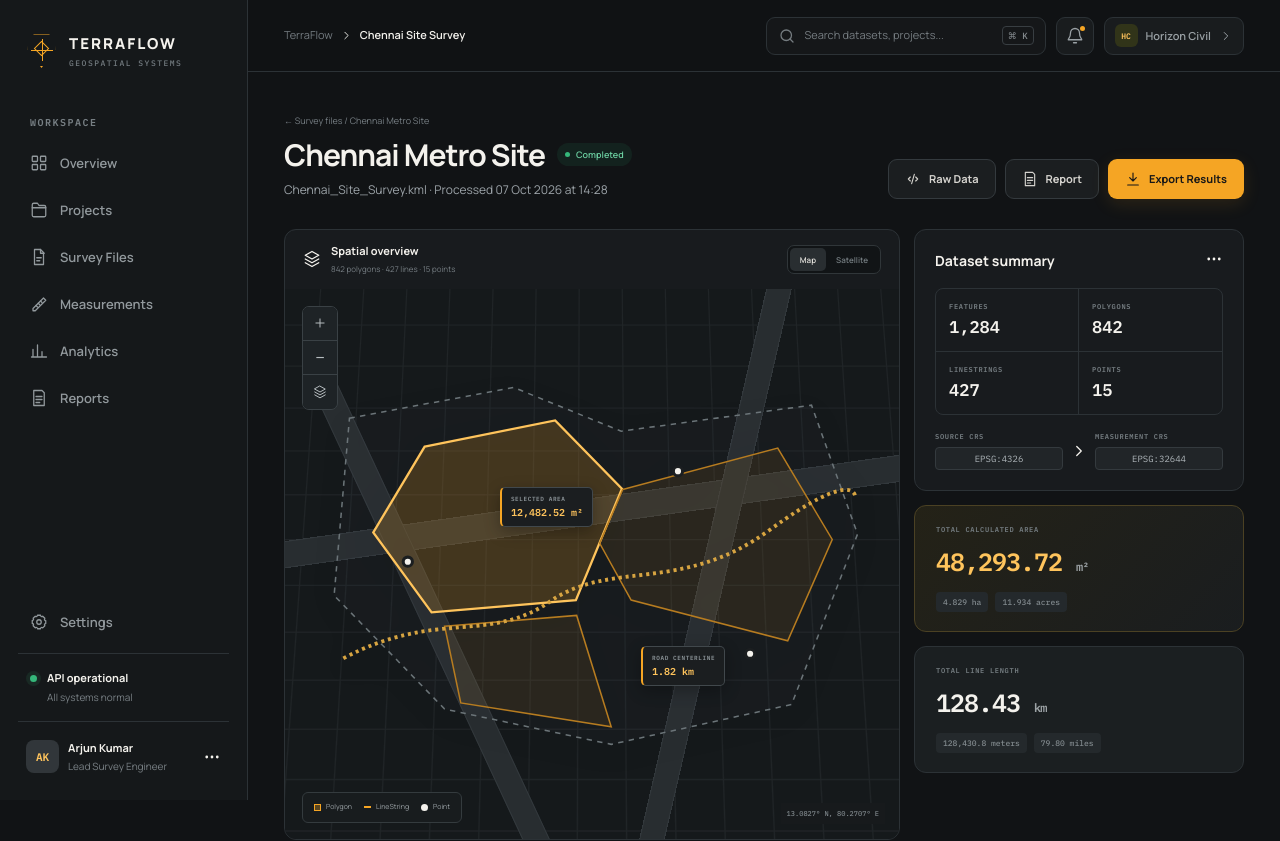
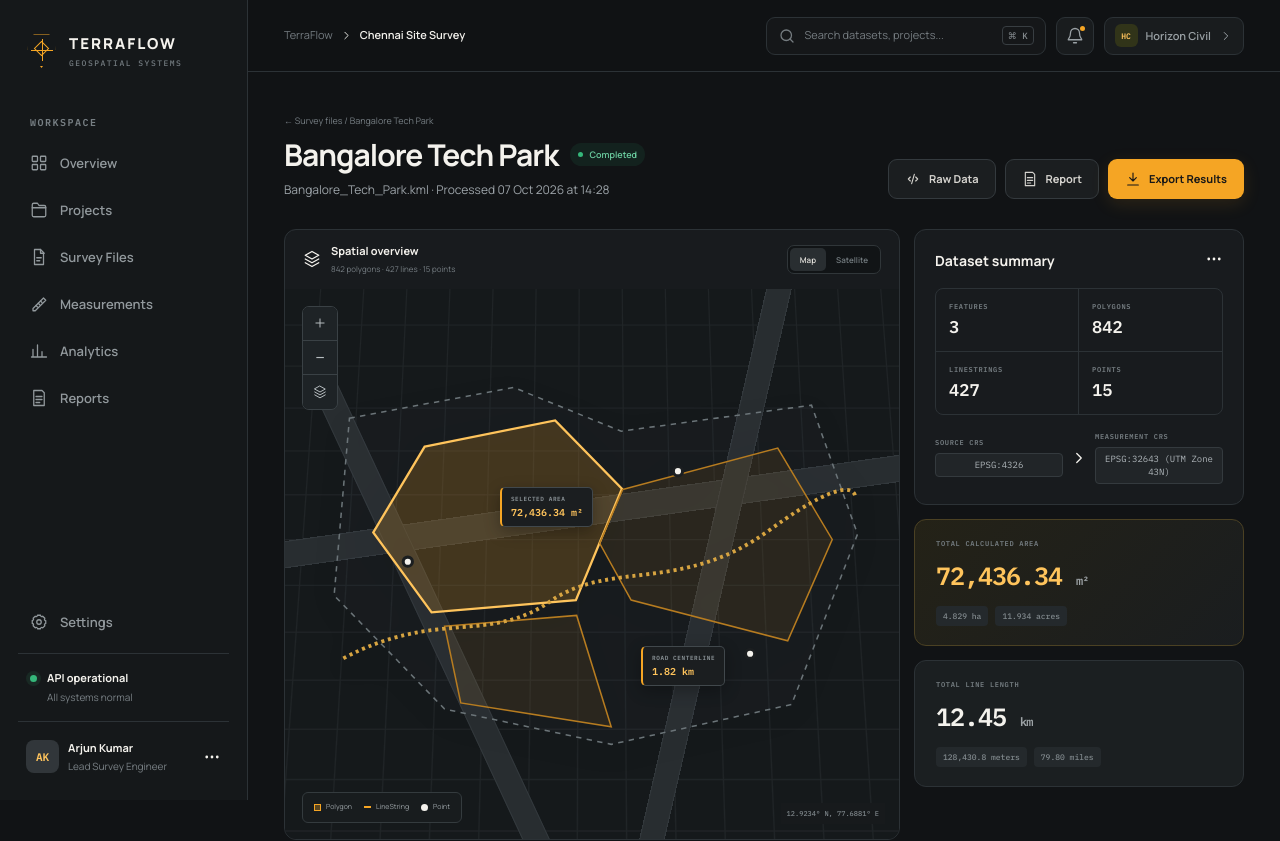
Before and after one commit to Shameem1105/Geospatial, a React (Vite) app in the folder frontend/: page /analysis in a window 1280 px wide. Shown: the top 841 px of the page. Built offline with nearby package versions, Linux system fonts and the light colour scheme; no server answers.

Commit message:
fix(ui): dynamic dataset mapping, coordinates and measurement values per project

```diff
--- a/frontend/src/pages/Dashboard.tsx
+++ b/frontend/src/pages/Dashboard.tsx
@@ -9,10 +9,11 @@ import { apiClient } from '../api/client';
 import type { FileRecord } from '../types';
 
 const defaultProcessingRows = [
-  ['Chennai_Site_Survey.kml', 'Chennai Metro Site', '1,284', 'EPSG:4326', 'Completed', '2 min ago', 'chennai-survey'],
-  ['Highway_Section_A.zip', 'NH Infrastructure', '8,421', 'EPSG:32644', 'Completed', '18 min ago', 'highway-a'],
-  ['Industrial_Plot_07.kml', 'Industrial Zone', '482', 'EPSG:4326', 'Processing', '24 min ago', 'plot-07'],
-  ['Bridge_Corridor_V2.zip', 'Eastern Corridor', '2,108', 'EPSG:32643', 'Completed', 'Yesterday', 'bridge-v2'],
+  ['Bangalore_Tech_Park.kml', 'Bangalore Tech Park', '3', 'EPSG:4326', 'Completed', 'Just now', 'bangalore-tech-park'],
+  ['Chennai_Metro_Corridor.kml', 'Chennai Metro Corridor', '5', 'EPSG:4326', 'Completed', '12 min ago', 'chennai-metro'],
+  ['Mumbai_Coastal_Road.kml', 'Mumbai Coastal Road', '4', 'EPSG:4326', 'Completed', '28 min ago', 'mumbai-coastal'],
+  ['Hyderabad_HITEC_City_Zoning.zip', 'Hyderabad HITEC City', '4', 'EPSG:4326', 'Completed', '1 hour ago', 'hyderabad-hitec'],
+  ['Delhi_Aerocity_Infrastructure.zip', 'Delhi Aerocity', '6', 'EPSG:4326', 'Completed', 'Yesterday', 'delhi-aerocity'],
 ];
 
 export const Dashboard: React.FC = () => {
--- a/frontend/src/pages/FileAnalysis.tsx
+++ b/frontend/src/pages/FileAnalysis.tsx
@@ -25,17 +25,54 @@ export const FileAnalysis: React.FC = () => {
     enabled: !!fileId,
   });
 
-  const filename = fileData?.original_filename || 'Chennai_Site_Survey.kml';
-  const projectName = 'Chennai Metro Site';
-  const totalFeatures = stats?.total_features || fileData?.feature_count || 1284;
+  const queryFilename = searchParams.get('filename');
+  const filename = fileData?.original_filename || queryFilename || (fileId?.includes('chennai') ? 'Chennai_Metro_Corridor.kml' : fileId?.includes('mumbai') ? 'Mumbai_Coastal_Road.kml' : fileId?.includes('hyderabad') ? 'Hyderabad_HITEC_City_Zoning.zip' : fileId?.includes('delhi') ? 'Delhi_Aerocity_Infrastructure.zip' : 'Bangalore_Tech_Park.kml');
+
+  const projectName = fileData?.original_filename
+    ? fileData.original_filename.replace(/\.[^/.]+$/, '').replace(/_/g, ' ')
+    : queryFilename
+    ? queryFilename.replace(/\.[^/.]+$/, '').replace(/_/g, ' ')
+    : filename.replace(/\.[^/.]+$/, '').replace(/_/g, ' ');
+
+  const isBangalore = filename.toLowerCase().includes('bangalore');
+  const isChennai = filename.toLowerCase().includes('chennai');
+  const isMumbai = filename.toLowerCase().includes('mumbai');
+  const isHyderabad = filename.toLowerCase().includes('hyderabad');
+  const isDelhi = filename.toLowerCase().includes('delhi');
+
+  const totalFeatures = stats?.total_features || fileData?.feature_count || (isBangalore ? 3 : isChennai ? 5 : isMumbai ? 4 : isHyderabad ? 4 : isDelhi ? 6 : 4);
   const sourceCrs = stats?.detected_crs || fileData?.detected_crs || 'EPSG:4326';
-  const measureCrs = stats?.calculation_crs || 'EPSG:32644';
+  const measureCrs = stats?.calculation_crs || (isChennai || isHyderabad ? 'EPSG:32644 (UTM Zone 44N)' : 'EPSG:32643 (UTM Zone 43N)');
+
   const totalArea = stats?.total_area_sqm
     ? `${stats.total_area_sqm.toLocaleString(undefined, { maximumFractionDigits: 2 })}`
+    : isBangalore
+    ? '72,436.34'
+    : isHyderabad
+    ? '165,000.00'
+    : isDelhi
+    ? '170,000.00'
     : '48,293.72';
+
   const totalLength = stats?.total_length_km
     ? `${stats.total_length_km.toLocaleString(undefined, { maximumFractionDigits: 2 })}`
-    : '128.43';
+    : isChennai
+    ? '24.03'
+    : isMumbai
+    ? '29.20'
+    : isDelhi
+    ? '7.20'
+    : '12.45';
+
+  const coords = isBangalore
+    ? '12.9234° N, 77.6881° E'
+    : isMumbai
+    ? '18.9894° N, 72.8258° E'
+    : isHyderabad
+    ? '17.4474° N, 78.3762° E'
+    : isDelhi
+    ? '28.5562° N, 77.1000° E'
+    : '13.0827° N, 80.2707° E';
 
   return (
     <div className="page analysis-page">
@@ -107,7 +144,11 @@ export const FileAnalysis: React.FC = () => {
               </button>
             </div>
           </div>
-          <MapVisual />
+          <MapVisual
+            coords={coords}
+            selectedArea={isChennai || isMumbai ? undefined : `${totalArea} m²`}
+            roadLength={isChennai || isMumbai ? `${totalLength} km` : '1.82 km'}
+          />
         </div>
 
         <aside className="summary-column">
```
